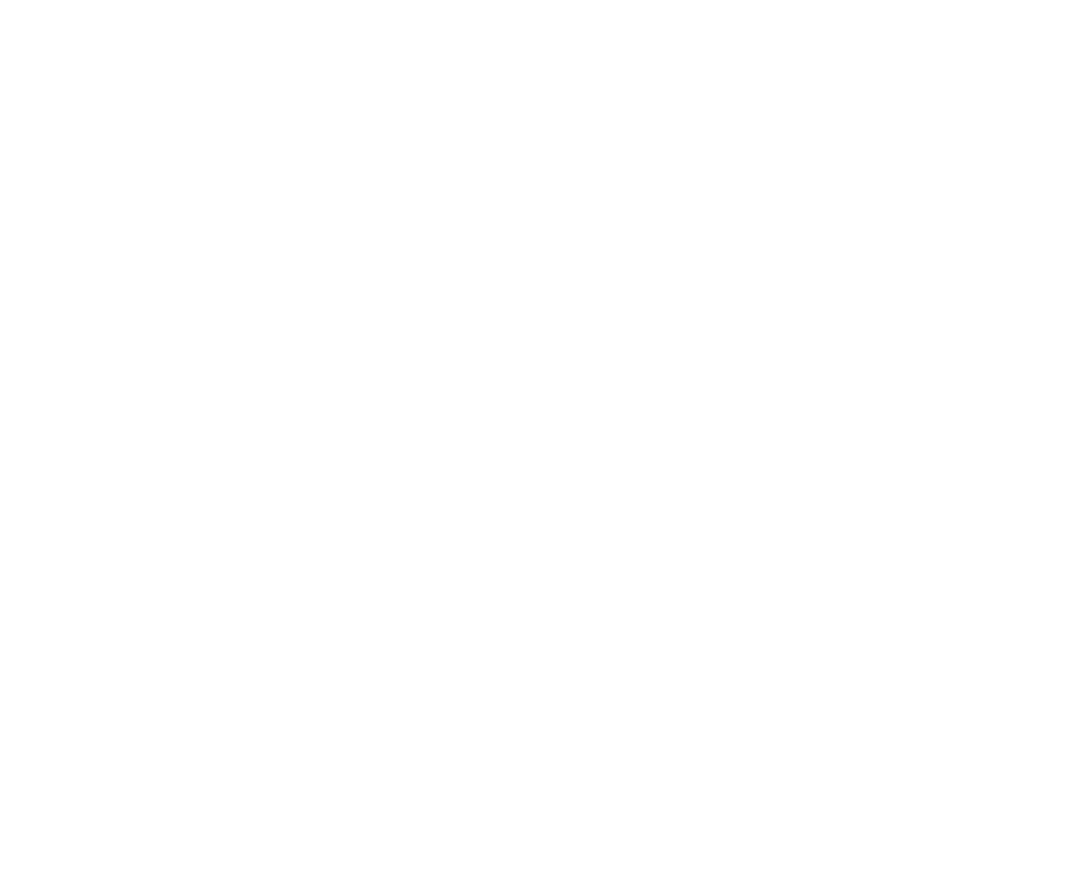
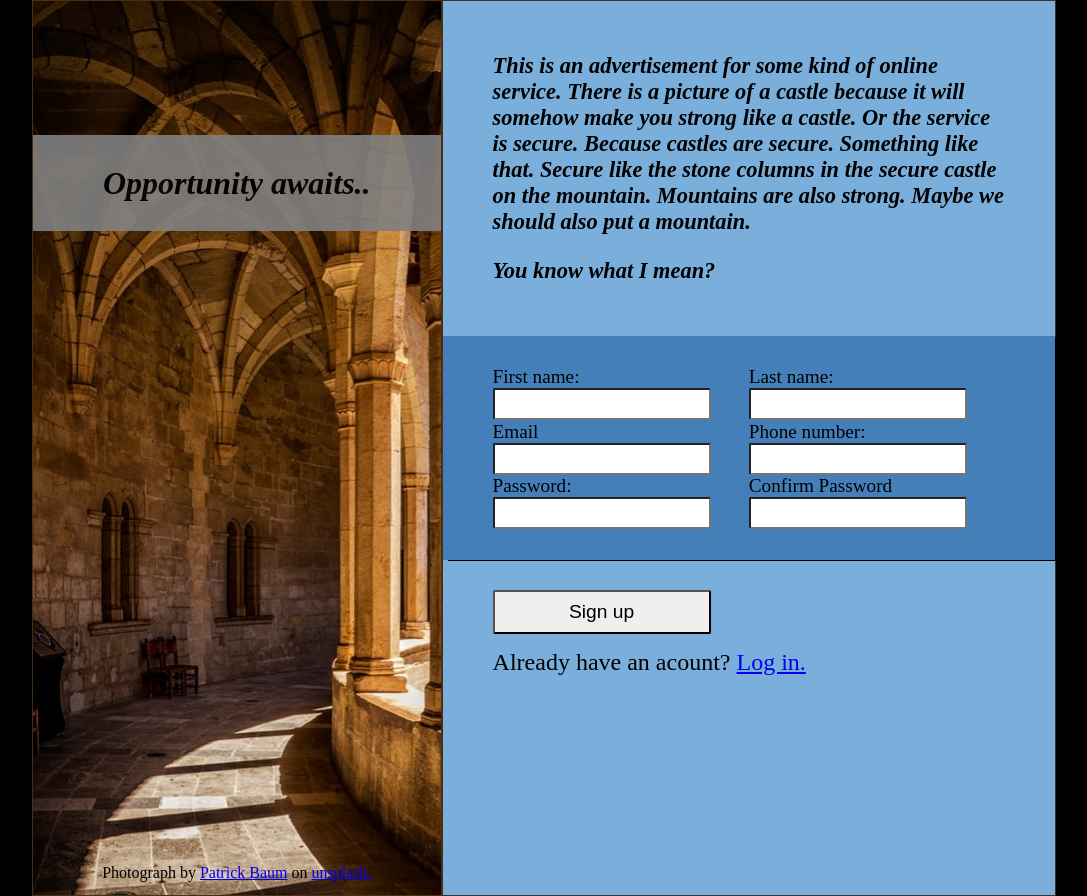
Before and after one commit to jmcgallia/odin-signup-form, a plain HTML site: page index.html in a window 1280 px wide. Shown: the whole page, without its empty margins (96-1183 px from the left). Before the commit the page ends 800 px from the top, so only its background shows below. Drawn offline with Linux system fonts and the light colour scheme.

Commit message:
Finish html & css. Add page image.

```diff
--- a/index.html
+++ b/index.html
@@ -5,9 +5,72 @@
     <meta http-equiv="X-UA-Compatible" content="IE=edge">
     <meta name="viewport" content="width=device-width, initial-scale=1.0">
     <title>Odin Sign-up</title>
-    <link rel="stylesheet" href="/style.css">
+    <link rel="stylesheet" href="style.css">
 </head>
 <body>
+    <div class="container">
+        <div class="image">
+            <div class="image-header">
+                <h1>Opportunity awaits..</h1>
+            </div>
+            <div class="image-credits">
+                <p>Photograph by <a href="https://unsplash.com/@gecko81de">
+                    Patrick Baum</a> on <a href="https://unsplash.com">unsplash.</a></p>
+            </div>
+        </div>
+        <div class="content-area">
+            <header>
 
+                <article>
+                    <p>
+                        This is an advertisement for some kind
+                        of online service. There is a picture of
+                        a castle because it will somehow make you
+                        strong like a castle. Or the service is secure.
+                        Because castles are secure.
+                        Something like that. Secure like the stone
+                        columns in the secure castle on the mountain.
+                        Mountains are also strong. Maybe we should
+                        also put a mountain.
+                    </p>
+                    <p>You know what I mean?</p>
+                </article>
+
+            </header>
+
+            <form action="post">
+                <div class="firstNameInput">
+                    <label for="firstName">First name:</label>
+                    <input type="text" id="firstName">
+                </div>
+                <div class="lastNameInput">
+                    <label for="lastName">Last name:</label>
+                    <input type="text" id="lastName">
+                </div>
+                <div class="emailInput">
+                    <label for="email">Email</label>
+                    <input type="email" id="email">
+                </div>
+                <div class="phoneInput">
+                    <label for="phone">Phone number:</label>
+                    <input type="number" id="phone">
+                </div>
+                <div class="passwordInput">
+                    <label for="password">Password:</label>
+                    <input type="password" id="password">
+                </div>
+                <div class="confirmPasswordInput">
+                    <label for="confirmPassword">Confirm Password</label>
+                    <input type="password" id="confirmPassword">
+                </div>
+            </form>
+
+            <footer>
+                <button>Sign up</button>
+                <p>Already have an acount? <a href="#">Log in.</a></p>
+            </footer>
+
+        </div>
+    </div>
 </body>
 </html>
--- a/style.css
+++ b/style.css
@@ -0,0 +1,135 @@
+:root {
+    --brown: #4B2D13;
+    --twine: #C4996E;
+    --danube: #79AFDA;
+    --steelBlue: #447FBA;
+}
+
+body {
+    background-color: black;
+    width: 100vw;
+    height: 100vh;
+    padding: 0px;
+    margin: 0px;
+
+    display: flex;
+    justify-content: center;
+    justify-items: center;
+
+
+}
+
+.container {
+    background-color: lightgray;
+    width: 80%;
+    height: 100%;
+    display: grid;
+    grid-template-columns: 2fr 3fr;
+    grid-template-rows: 1fr;
+}
+
+.image {
+    grid-column: 1 / 2;
+    background-image: url(img/castle-image.jpeg);
+}
+
+.image-header {
+    position: relative;
+    display: grid;
+    justify-content: center;
+    align-content: center;
+    background-color: gray;
+    opacity: .9;
+    top: 15%;
+    height: 6rem;
+    font-weight: bold;
+    font-style: italic;
+}
+
+.imageheader h1 {
+    margin: 0px;
+    width: 100%;
+    font-size: 5rem;
+
+}
+
+.image-credits {
+    position: relative;
+    display: grid;
+    align-content: center;
+    justify-content: center;
+    width: 100%;
+    height: 2rem;
+    top: 85%;
+}
+
+
+.content-area {
+    grid-column: 2 / 3;
+    display: grid;
+    grid-template-columns: 1fr;
+    grid-template-rows: 3fr 2fr 3fr;
+    background-color: var(--danube);
+}
+
+.image,
+.content-area {
+    border-style: solid;
+    border-width: 1px;
+    border-color: var(--brown);
+    box-sizing: border-box;
+    height: 100%;
+}
+
+header {
+    padding: 30px 50px;
+    font: var(--brown);
+    display: grid;
+    align-items: center;
+}
+
+header p {
+    font-size: 1.4rem;
+    font-weight: bold;
+    font-style: italic;
+}
+
+form {
+    display: grid;
+    grid-row: 2 / 3;
+    grid-template-columns: 1fr 1fr;
+    grid-template-rows: 1fr 1fr 1fr;
+    background-color: var(--steelBlue);
+    padding: 30px 50px;
+    box-shadow: 5px 1px;
+}
+
+input {
+    height: 26px;
+    width: 210px;
+    border-radius: 2px;
+}
+
+
+label {
+    display: block;
+    font-size: 1.2rem;
+}
+
+
+
+footer {
+    padding: 30px 50px;
+}
+
+button {
+    width: 218px;
+    height: 16%;
+    border-radius: 2px;
+    font-size: 1.2rem;
+}
+
+footer p {
+    margin-top: 3%;
+    font-size: 1.5rem;
+}
```
Also changed, not shown: img/castle-image.jpeg (added).
